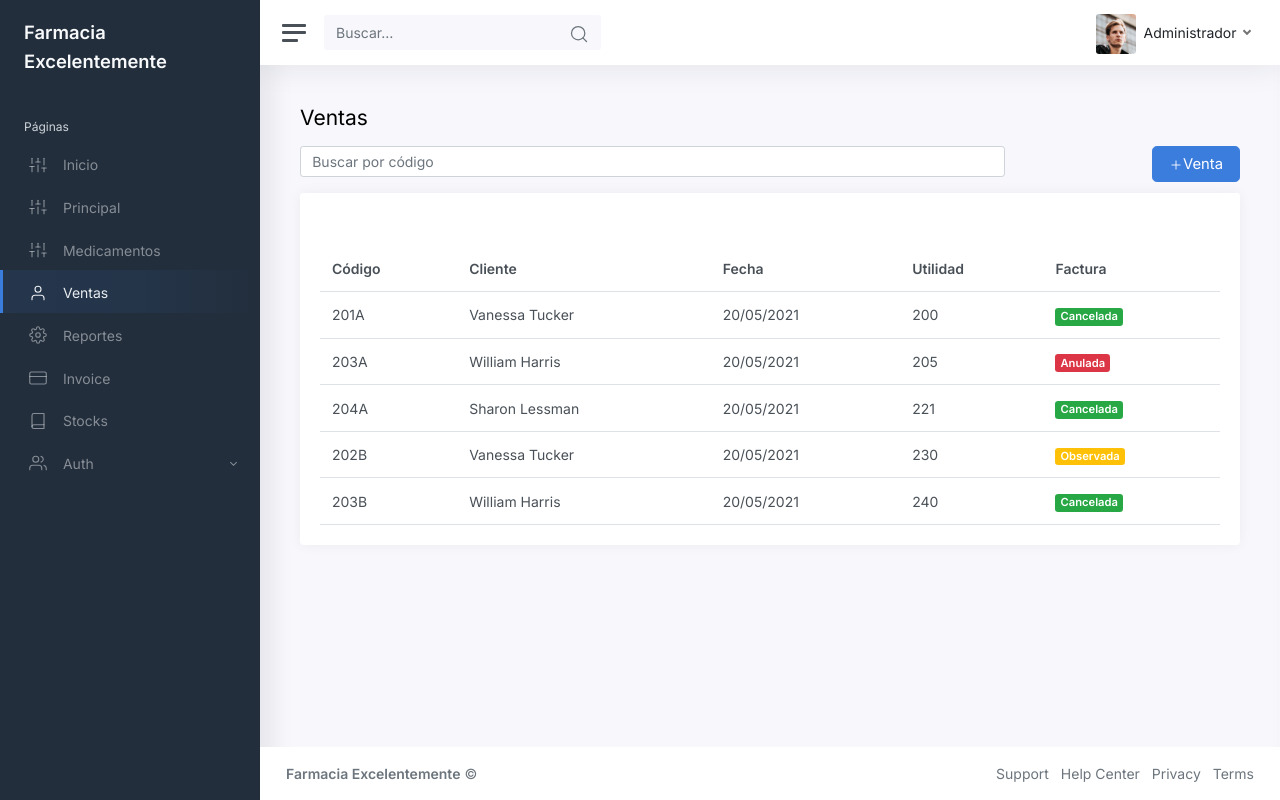
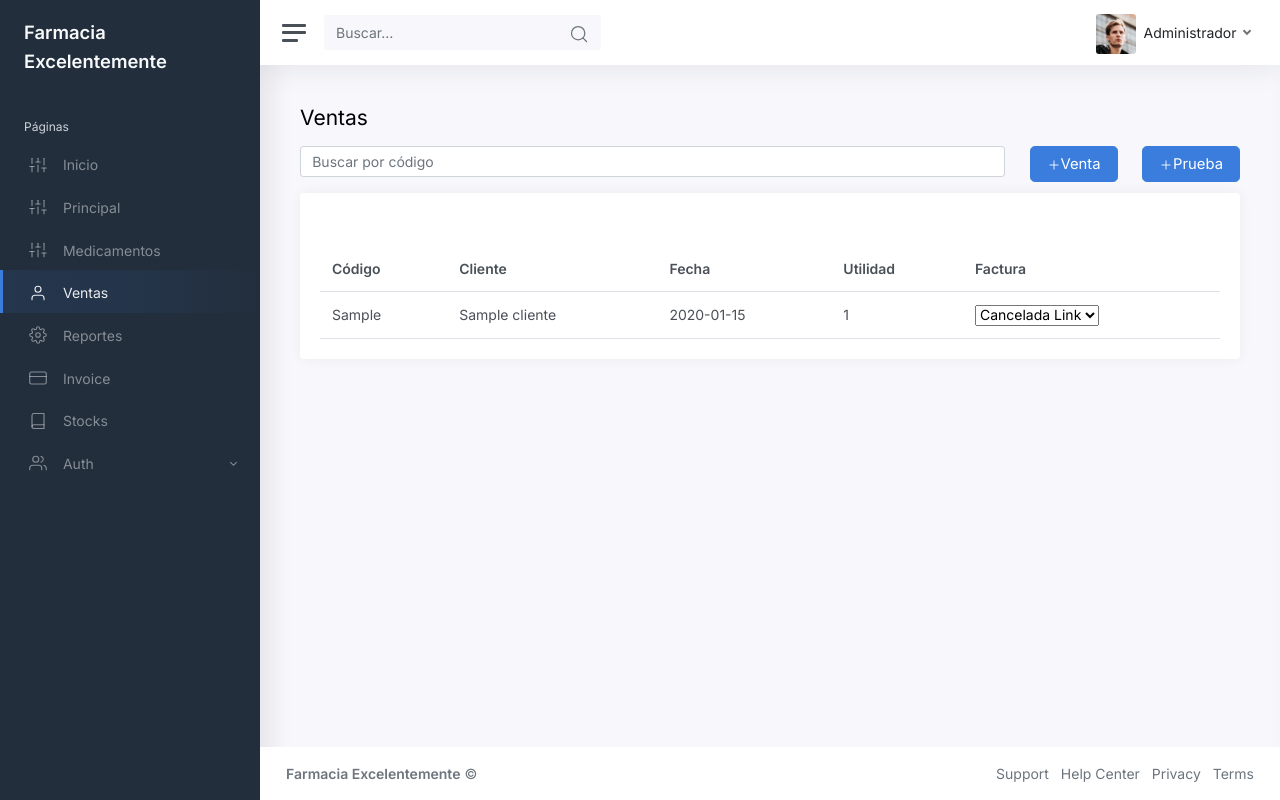
Before and after one commit to lindltaylor7/farmacia, a Laravel app: page /admin/ventas in a window 1280 px wide. Run offline with Laravel 8, Linux system fonts and the light colour scheme; tables that the repository leaves empty hold one stand-in row (values such as "Sample post").

Commit message:
Cambio Index

```diff
--- a/app/Http/Controllers/VentaController.php
+++ b/app/Http/Controllers/VentaController.php
@@ -2,7 +2,9 @@
 
 namespace App\Http\Controllers;
 
+use App\Models\Venta;
 use Illuminate\Http\Request;
+
 
 class VentaController extends Controller
 {
@@ -13,7 +15,9 @@ class VentaController extends Controller
      */
     public function index()
     {
-        return view('admin.ventas.index');
+        $ventas=Venta::all();
+        return view('admin.ventas.index', compact('ventas'));
+
     }
 
     /**
--- /dev/null
+++ b/app/Models/Cliente.php
@@ -0,0 +1,15 @@
+<?php
+
+namespace App\Models;
+
+use Illuminate\Database\Eloquent\Factories\HasFactory;
+use Illuminate\Database\Eloquent\Model;
+
+class Cliente extends Model
+{
+    use HasFactory;
+
+    public function venta(){
+        return $this->hasMany('App\Models\Venta');
+    }
+}
--- /dev/null
+++ b/app/Models/Venta.php
@@ -0,0 +1,15 @@
+<?php
+
+namespace App\Models;
+
+use Illuminate\Database\Eloquent\Factories\HasFactory;
+use Illuminate\Database\Eloquent\Model;
+
+class Venta extends Model
+{
+    use HasFactory;
+
+    public function cliente(){
+        return $this->belongsTo('App\Models\Cliente');
+    }
+}
--- a/resources/views/admin/ventas/index.blade.php
+++ b/resources/views/admin/ventas/index.blade.php
@@ -8,8 +8,9 @@
 
         <h1 class="h3 mb-3">Ventas</h1>
             <div class="d-flex justify-content-between">
-                <input type="text" class="d-inline form-control mb-3 w-75" placeholder="Buscar por código">
+                <input type="text" id="input_1" class="d-inline form-control mb-3 w-75" placeholder="Buscar por código">
                 <a href="{{route('ventas.create')}}" class="d-inline h-75 btn btn-primary btn-lg"><i class="align-middle" data-feather="plus"></i>Venta</a>
+                <a href="#" id="prueba" class="d-inline h-75 btn btn-primary btn-lg"><i class="align-middle" data-feather="plus"></i>Prueba</a>
             </div>
 
 
@@ -31,50 +32,23 @@
                                 </tr>
                             </thead>
                             <tbody>
-                                <tr>
-                                    <td class="d-none d-xl-table-cell">201A</td>
-                                    <td class="d-none d-xl-table-cell">Vanessa Tucker</td>
-                                    <td class="d-none d-xl-table-cell">20/05/2021</td>
-                                    <td class="d-none d-md-table-cell">200</td>
-                                    <td class="d-none d-md-table-cell"><a href="{{route('ventas.invoice')}}"><span class="badge bg-success">Cancelada</span></a></td>
 
-                                </tr>
-                                <tr>
-
-                                    <td class="d-none d-xl-table-cell">203A</td>
-                                    <td class="d-none d-xl-table-cell">William Harris</td>
-                                    <td class="d-none d-xl-table-cell">20/05/2021</td>
-                                    <td class="d-none d-md-table-cell">205</td>
-                                    <td class="d-none d-md-table-cell"><span class="badge bg-danger">Anulada</span></td>
-
-                                </tr>
-                                <tr>
-
-                                    <td class="d-none d-xl-table-cell">204A</td>
-                                    <td class="d-none d-xl-table-cell">Sharon Lessman</td>
-                                    <td class="d-none d-xl-table-cell">20/05/2021</td>
-                                    <td class="d-none d-md-table-cell">221</td>
-                                    <td class="d-none d-md-table-cell"><span class="badge bg-success">Cancelada</span></td>
-
-                                </tr>
-                                <tr>
-
-                                    <td class="d-none d-xl-table-cell">202B</td>
-                                    <td class="d-none d-xl-table-cell">Vanessa Tucker</td>
-                                    <td class="d-none d-xl-table-cell">20/05/2021</td>
-                                    <td class="d-none d-md-table-cell">230</td>
-                                    <td class="d-none d-md-table-cell"><span class="badge bg-warning">Observada</span</td>
-
-                                </tr>
-                                <tr>
-
-                                    <td class="d-none d-xl-table-cell">203B</td>
-                                    <td class="d-none d-xl-table-cell">William Harris</td>
-                                    <td class="d-none d-xl-table-cell">20/05/2021</td>
-                                    <td class="d-none d-md-table-cell">240</td>
-                                    <td class="d-none d-md-table-cell"><span class="badge bg-success">Cancelada</span></td>
-
-                                </tr>
+                                @foreach($ventas as $venta)
+                                    <tr>
+                                        <td>{{$venta->codigo}}</td>
+                                        <td>{{$venta->cliente->name}}</td>
+                                        <td>{{$venta->fecha}}</td>
+                                        <td>{{$venta->utilidad}}</td>
+                                        <td>
+                                            <select>
+                                                <option><a href="{{route('ventas.invoice')}}"><span class="badge bg-success">Cancelada Link</span></a></option>
+                                                <option><span class="badge bg-danger">Anulada</span></option>
+                                                <option><span class="badge bg-success">Cancelada</span></option>
+                                                <option><span class="badge bg-warning">Observada</span></option>
+                                            </select>
+                                        </td>
+                                    </tr>
+                                @endforeach
                             </tbody>
                         </table>
                     </div>
@@ -85,3 +59,7 @@
     </div>
 </main>
 @endsection
+
+@section('javascript')
+    <script src="{{ asset('js/ventas/prueba.js') }}"></script>
+@endsection
```
Also changed, not shown: resources/views/admin/ventas/create.blade.php (added, +58 -0 lines).
